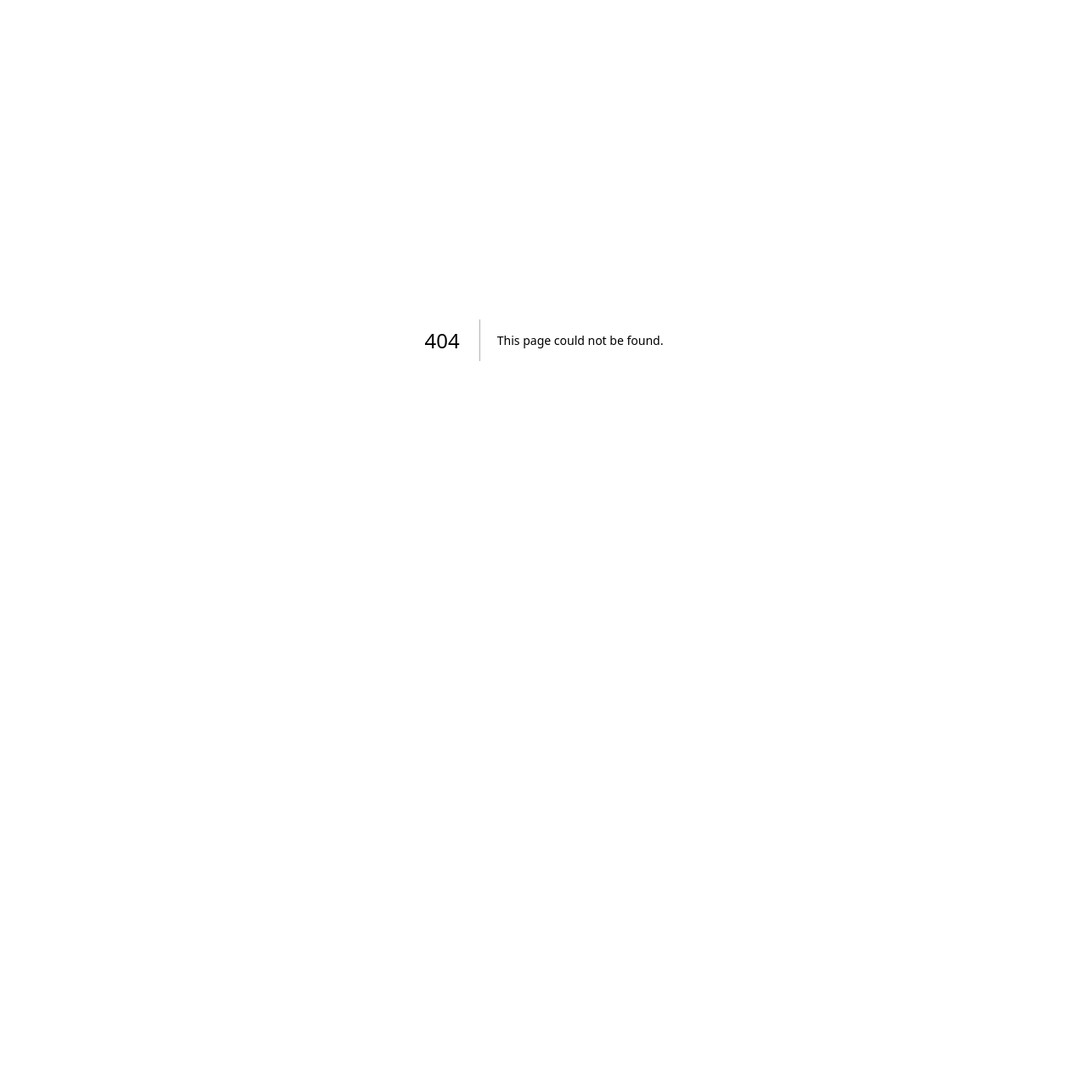
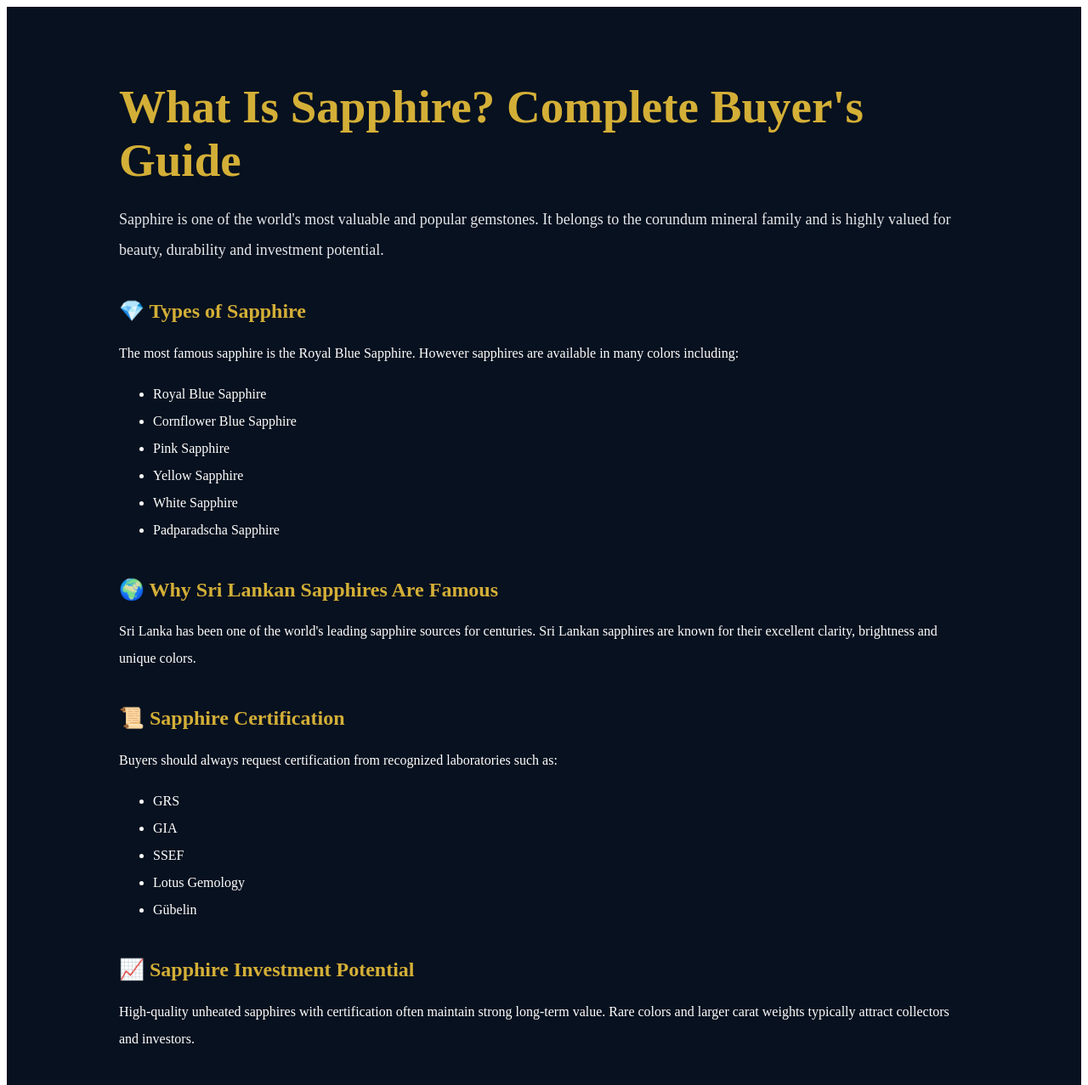
Before and after one commit to ceylongemmarket/Ceylon-gem-market, a Next.js app: page /knowledge/sapphire in a window 1280 px wide. Before the commit this address had no page. Shown: the top 1277 px of the page at 85% size. Before the commit the page ends 800 px from the top, so only its background shows below. Built offline with nearby package versions, Linux system fonts and the light colour scheme.

Commit message:
feat: add sapphire knowledge article

```diff
--- /dev/null
+++ b/app/knowledge/sapphire/page.tsx
@@ -0,0 +1,153 @@
+export default function SapphireGuidePage() {
+  return (
+    <main
+      style={{
+        background: "#07111f",
+        color: "#ffffff",
+        minHeight: "100vh",
+        padding: "40px",
+      }}
+    >
+      <section
+        style={{
+          maxWidth: "1000px",
+          margin: "0 auto",
+        }}
+      >
+        <h1
+          style={{
+            color: "#D4AF37",
+            fontSize: "55px",
+            marginBottom: "20px",
+          }}
+        >
+          What Is Sapphire? Complete Buyer's Guide
+        </h1>
+
+        <p
+          style={{
+            color: "#E5E7EB",
+            lineHeight: "2",
+            fontSize: "18px",
+          }}
+        >
+          Sapphire is one of the world's most valuable and popular
+          gemstones. It belongs to the corundum mineral family and is
+          highly valued for beauty, durability and investment potential.
+        </p>
+
+        <h2
+          style={{
+            color: "#D4AF37",
+            marginTop: "40px",
+          }}
+        >
+          💎 Types of Sapphire
+        </h2>
+
+        <p style={{ lineHeight: "2" }}>
+          The most famous sapphire is the Royal Blue Sapphire.
+          However sapphires are available in many colors including:
+        </p>
+
+        <ul style={{ lineHeight: "2" }}>
+          <li>Royal Blue Sapphire</li>
+          <li>Cornflower Blue Sapphire</li>
+          <li>Pink Sapphire</li>
+          <li>Yellow Sapphire</li>
+          <li>White Sapphire</li>
+          <li>Padparadscha Sapphire</li>
+        </ul>
+
+        <h2
+          style={{
+            color: "#D4AF37",
+            marginTop: "40px",
+          }}
+        >
+          🌍 Why Sri Lankan Sapphires Are Famous
+        </h2>
+
+        <p style={{ lineHeight: "2" }}>
+          Sri Lanka has been one of the world's leading sapphire
+          sources for centuries. Sri Lankan sapphires are known for
+          their excellent clarity, brightness and unique colors.
+        </p>
+
+        <h2
+          style={{
+            color: "#D4AF37",
+            marginTop: "40px",
+          }}
+        >
+          📜 Sapphire Certification
+        </h2>
+
+        <p style={{ lineHeight: "2" }}>
+          Buyers should always request certification from recognized
+          laboratories such as:
+        </p>
+
+        <ul style={{ lineHeight: "2" }}>
+          <li>GRS</li>
+          <li>GIA</li>
+          <li>SSEF</li>
+          <li>Lotus Gemology</li>
+          <li>Gübelin</li>
+        </ul>
+
+        <h2
+          style={{
+            color: "#D4AF37",
+            marginTop: "40px",
+          }}
+        >
+          📈 Sapphire Investment Potential
+        </h2>
+
+        <p style={{ lineHeight: "2" }}>
+          High-quality unheated sapphires with certification often
+          maintain strong long-term value. Rare colors and larger
+          carat weights typically attract collectors and investors.
+        </p>
+
+        <h2
+          style={{
+            color: "#D4AF37",
+            marginTop: "40px",
+          }}
+        >
+          ✅ Sapphire Buying Tips
+        </h2>
+
+        <ul style={{ lineHeight: "2" }}>
+          <li>Check certification reports.</li>
+          <li>Verify treatments.</li>
+          <li>Review clarity and color.</li>
+          <li>Confirm seller reputation.</li>
+          <li>Compare multiple gemstones before purchase.</li>
+        </ul>
+
+        <section
+          style={{
+            marginTop: "50px",
+            padding: "30px",
+            borderRadius: "18px",
+            border: "1px solid #D4AF37",
+            background: "#111827",
+          }}
+        >
+          <h2 style={{ color: "#D4AF37" }}>
+            Royal Ceylon Gems Recommendation
+          </h2>
+
+          <p style={{ lineHeight: "2" }}>
+            When purchasing sapphires, prioritize certified and
+            chairman-approved listings. This helps ensure authenticity,
+            transparency and buyer confidence.
+          </p>
+        </section>
+      </section>
+    </main>
+  );
+}
```
